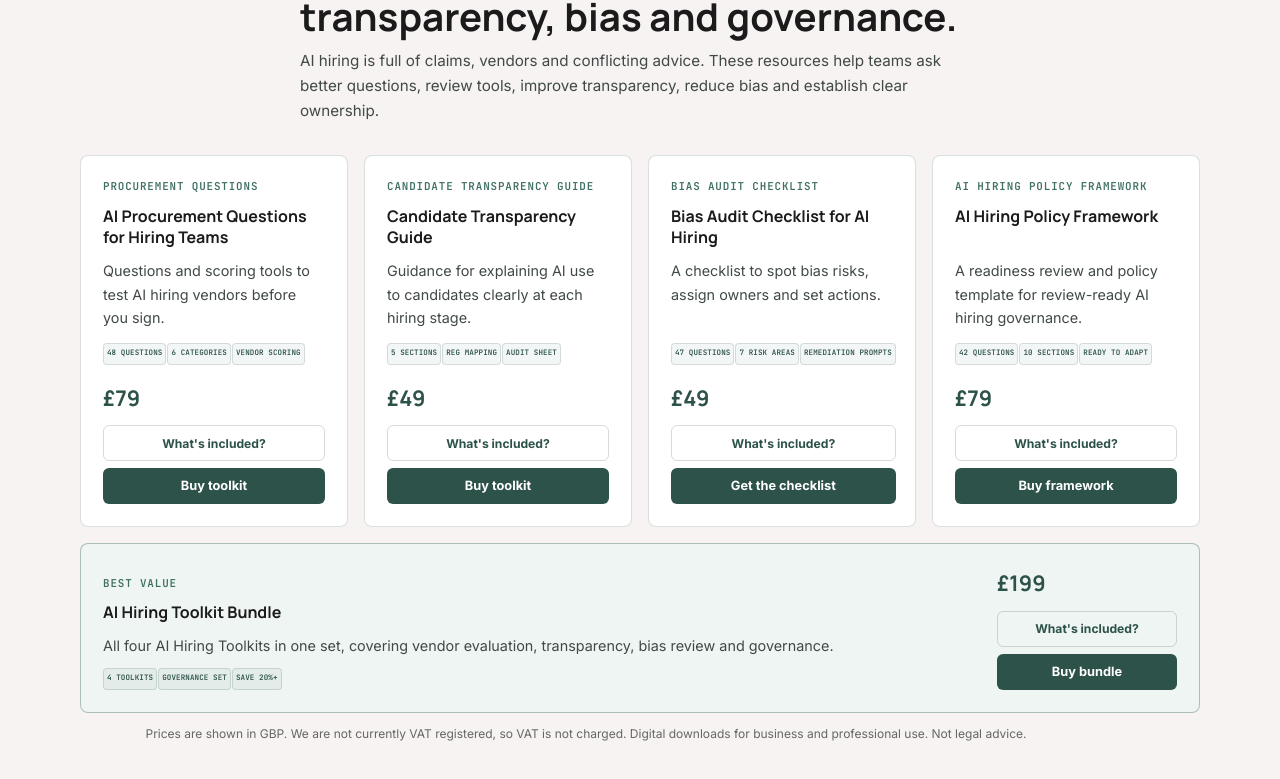
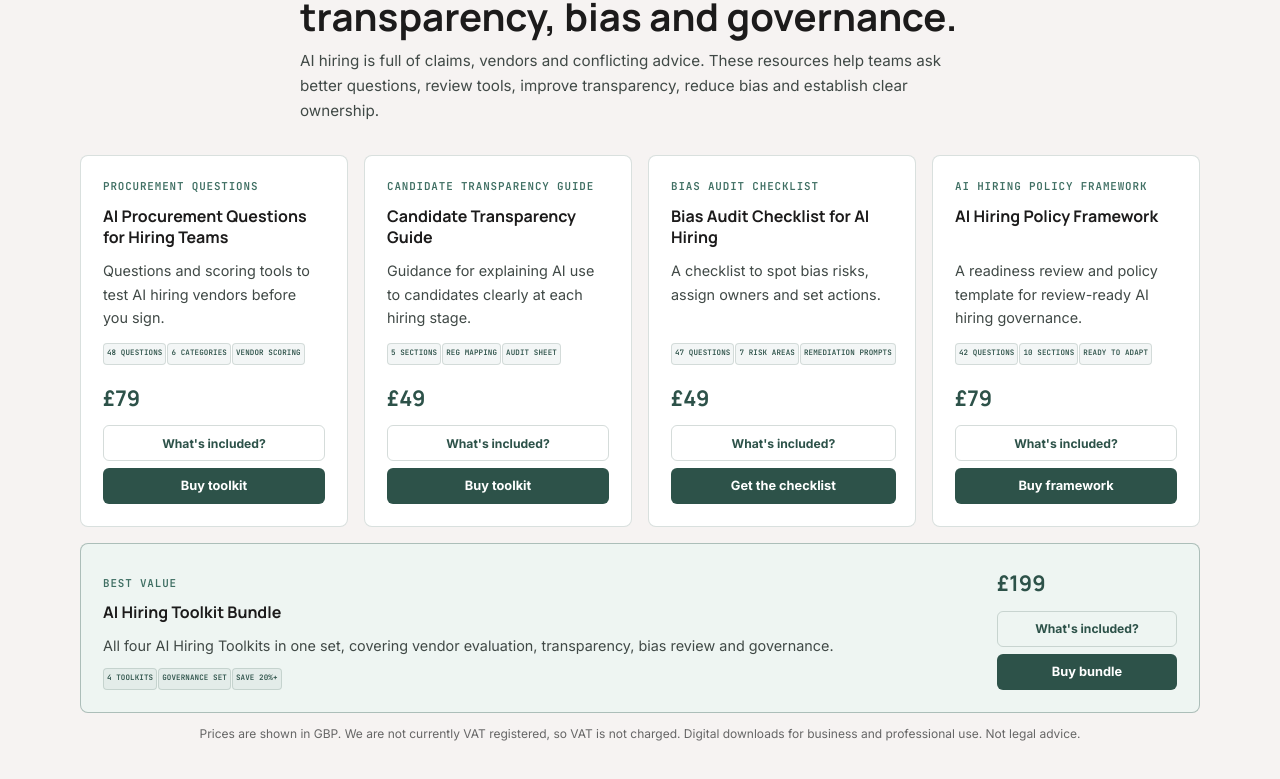
Before and after one commit to MYAISAM/aievolvingyou, a React (Vite) app: page /resources in a window 1280 px wide. Shown: the part 4904-5683 px from the top of the page. Built offline with nearby package versions, Linux system fonts and the light colour scheme.

Commit message:
2nd attempt centralised the footer

```diff
--- a/src/styles.css
+++ b/src/styles.css
@@ -381,7 +381,7 @@ body {
 }
 
 .toolkit-pricing-note {
-  margin: 12px 2px 0;
+  margin: 12px auto 0;
   color: var(--text-muted);
   font-size: 0.75rem;
   line-height: 1.5;
```
